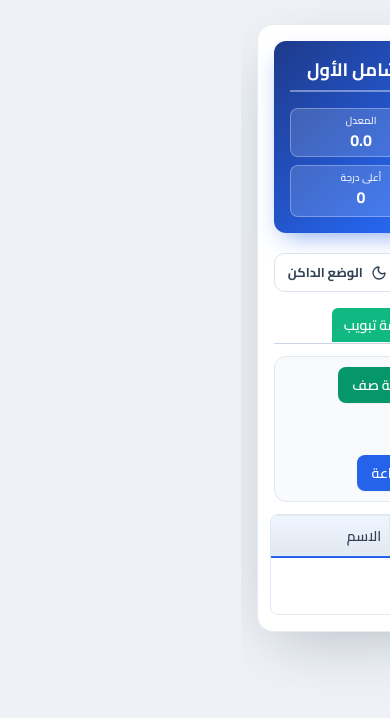
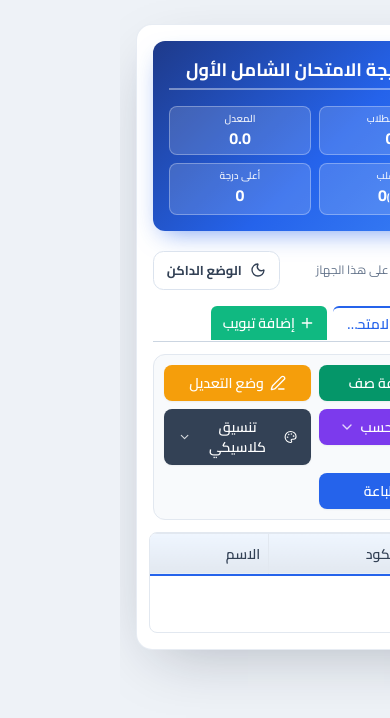
Before and after one commit to Omar-Khaled-57/simple-table, a React (Vite) app: page / in a window 390 px wide. Shown: the top 718 px of the page. Built offline with nearby package versions, Linux system fonts and the light colour scheme.

Commit message:
Wrap header title on overflow (auto-grow textarea) and balance toolbar buttons on mobile/tablet

```diff
--- a/src/App.tsx
+++ b/src/App.tsx
@@ -1,4 +1,4 @@
-import { useState, useEffect } from 'react';
+import { useState, useEffect, useRef } from 'react';
 import type { TableData, TableColumn, TableRow } from './types';
 import { generateId } from './utils/tdaim';
 import { useTdaim } from './hooks/useTdaim';
@@ -74,10 +74,24 @@ export default function App() {
     (localStorage.getItem('exam-table-style') as 'classic' | 'soft' | 'compact' | null) || 'classic'
   );
   const [showPrintModal, setShowPrintModal] = useState(false);
-  const [printJob, setPrintJob] = useState<{ title: string; tableIds: string[] } | null>(null);
+  const [printJob, setPrintJob] = useState<{ tableIds: string[] } | null>(null);
   const [tableTitleInput, setTableTitleInput] = useState(() => tables.find(t => t.id === activeTableId)?.name || '');
 
   const activeTable = tables.find(t => t.id === activeTableId);
+
+  const titleRef = useRef<HTMLTextAreaElement>(null);
+  const autoGrow = (el: HTMLTextAreaElement) => {
+    el.style.height = 'auto';
+    el.style.height = `${el.scrollHeight}px`;
+  };
+
+  useEffect(() => {
+    const el = titleRef.current;
+    if (el) {
+      el.style.height = 'auto';
+      el.style.height = `${el.scrollHeight}px`;
+    }
+  }, [tableTitleInput, activeTableId]);
 
   useEffect(() => {
     if (activeTable) {
@@ -100,7 +114,11 @@ export default function App() {
       document.title = originalTitle;
       setPrintJob(null);
     };
-    document.title = printJob.title;
+    const printNames = tables
+      .filter(table => printJob.tableIds.includes(table.id))
+      .map(table => table.name)
+      .join(' - ');
+    document.title = printNames || originalTitle;
     window.addEventListener('afterprint', finishPrint, { once: true });
     const timer = window.setTimeout(() => window.print(), 150);
     return () => {
@@ -108,7 +126,7 @@ export default function App() {
       window.removeEventListener('afterprint', finishPrint);
       document.title = originalTitle;
     };
-  }, [printJob]);
+  }, [printJob, tables]);
 
   const updateActiveTable = (updatedTable: TableData) => {
     setTables(prev => prev.map(t => t.id === activeTableId ? updatedTable : t));
@@ -156,18 +174,21 @@ export default function App() {
         <div className="app-shell bg-white dark:bg-gray-900 rounded-2xl shadow-[0_20px_60px_-20px_rgba(15,23,42,0.28)] p-4 md:p-7 relative border border-slate-200/80 dark:border-gray-800">
           {/* Title Band - matching original */}
           <div className="report-band text-white rounded-xl p-4 md:p-5 mb-5 flex flex-wrap items-center justify-between gap-4 shadow-[0_10px_26px_-10px_rgba(37,99,235,0.65)]">
-            <input
-              type="text"
+            <textarea
+              ref={titleRef}
               value={tableTitleInput}
-              onChange={(e) => setTableTitleInput(e.target.value)}
+              rows={1}
+              onChange={(e) => { setTableTitleInput(e.target.value); autoGrow(e.target); }}
               onBlur={() => renameActiveTable(tableTitleInput)}
               onKeyDown={(e) => {
-                if (e.key === 'Enter') {
+                if (e.key === 'Enter' && !e.shiftKey) {
+                  e.preventDefault();
                   e.currentTarget.blur();
                 }
               }}
-              className="report-title flex-1 text-lg md:text-xl font-bold bg-transparent border-none outline-none border-b-2 border-white/40 focus:border-white/80 pb-2 text-right"
+              className="report-title flex-1 min-w-0 w-full sm:w-auto resize-none overflow-hidden text-lg md:text-xl font-bold bg-transparent border-none outline-none border-b-2 border-white/40 focus:border-white/80 pb-2 text-right leading-snug"
               placeholder="عنوان الجدول"
+              aria-label="عنوان التقرير"
             />
             <div className="stats-grid grid grid-cols-2 sm:flex sm:flex-wrap gap-2 flex-shrink-0 w-full sm:w-auto">
               <div className="bg-white/15 border border-white/30 rounded-lg px-2 py-1 md:px-3 md:py-1.5 min-w-0 sm:min-w-[76px] md:min-w-[84px] text-center">
@@ -261,7 +282,7 @@ export default function App() {
         onClose={() => setShowPrintModal(false)}
         tables={tables}
         activeTableId={activeTableId}
-        onPrint={(title, tableIds) => setPrintJob({ title, tableIds })}
+        onPrint={(tableIds) => setPrintJob({ tableIds })}
       />
       {printJob && (
         <div className="print-batch hidden">
@@ -271,8 +292,7 @@ export default function App() {
               <section className="print-sheet" key={table.id}>
                 <header className="print-title-band">
                   <div className="print-title-copy">
-                    <h1>{printJob.title}</h1>
-                    <p>{table.name}</p>
+                    <h1>{table.name}</h1>
                   </div>
                   <div className="print-stat-list">
                     <div className="print-stat"><span>عدد الطلاب</span><strong>{printStats.count}</strong></div>
--- a/src/components/TableEditor.tsx
+++ b/src/components/TableEditor.tsx
@@ -15,7 +15,7 @@ interface TableEditorProps {
 
 export default function TableEditor({ table, editMode, tableStyle, onUpdate, onToggleEditMode, onPrint, onTableStyleChange }: TableEditorProps) {
   const imageInputRef = useRef<HTMLInputElement>(null);
-  const resizeRef = useRef<{ colIndex: number; startX: number; startWidth: number; rtl?: boolean } | null>(null);
+  const resizeRef = useRef<{ colIndex: number; startX: number; startWidth: number; rtl: boolean } | null>(null);
   const [sortKey, setSortKey] = useState<'name' | 'grade'>('grade');
   const [sortDirection, setSortDirection] = useState<'asc' | 'desc' | null>(null);
   const [sortMenuOpen, setSortMenuOpen] = useState(false);
@@ -186,13 +186,14 @@ export default function TableEditor({ table, editMode, tableStyle, onUpdate, onT
     if (!editMode) return;
     e.preventDefault();
     e.stopPropagation();
-    const th = (e.currentTarget as HTMLElement).closest('th');
+    const handle = e.currentTarget as HTMLElement;
+    const th = handle.closest('th');
     const startWidth = table.columns[colIndex].width || th?.offsetWidth || 150;
-    const rtl = document.documentElement.dir === 'rtl' || document.dir === 'rtl';
+    const rtl = getComputedStyle(handle).direction === 'rtl';
     resizeRef.current = { colIndex, startX: e.clientX, startWidth, rtl };
     document.body.style.cursor = 'col-resize';
     document.body.style.userSelect = 'none';
-    (e.currentTarget as HTMLElement).setPointerCapture?.(e.pointerId);
+    handle.setPointerCapture?.(e.pointerId);
     window.addEventListener('pointermove', onResizeMove);
     window.addEventListener('pointerup', stopResize);
     window.addEventListener('pointercancel', stopResize);
@@ -201,8 +202,7 @@ export default function TableEditor({ table, editMode, tableStyle, onUpdate, onT
   const onResizeMove = (e: PointerEvent) => {
     const state = resizeRef.current;
     if (!state) return;
-    const rtl = state.rtl ?? (document.documentElement.dir === 'rtl');
-    const delta = rtl ? (state.startX - e.clientX) : (e.clientX - state.startX);
+    const delta = state.rtl ? (state.startX - e.clientX) : (e.clientX - state.startX);
     const newWidth = Math.max(50, Math.round(state.startWidth + delta));
     const newCols = table.columns.map((col, i) => i === state.colIndex ? { ...col, width: newWidth } : col);
     onUpdate({ ...table, columns: newCols });
@@ -253,63 +253,39 @@ export default function TableEditor({ table, editMode, tableStyle, onUpdate, onT
 
   return (
     <div className="w-full">
-      <div className={`table-control-strip mb-3 flex flex-wrap items-center gap-2 p-2.5 rounded-xl border transition-colors ${editMode ? 'bg-blue-50 border-blue-200 dark:bg-blue-950/40 dark:border-blue-900' : 'bg-slate-50 dark:bg-gray-800 border-slate-200 dark:border-gray-700'}`}>
+      <div className={`table-control-strip mb-3 grid grid-cols-2 gap-2 sm:grid-cols-3 lg:flex lg:flex-wrap lg:items-center p-2.5 rounded-xl border transition-colors ${editMode ? 'bg-blue-50 border-blue-200 dark:bg-blue-950/40 dark:border-blue-900' : 'bg-slate-50 dark:bg-gray-800 border-slate-200 dark:border-gray-700'}`}>
+          <button
+            onClick={addRow}
+            className="w-full lg:w-auto justify-center px-3.5 py-2 bg-emerald-600 text-white rounded-lg text-sm font-semibold flex items-center gap-1.5 hover:bg-emerald-700 shadow-sm transition-colors"
+          >
+            <Plus className="w-4 h-4" />
+            إضافة صف
+          </button>
           {onToggleEditMode && (
             <button
               onClick={onToggleEditMode}
-              className={`px-3.5 py-2 rounded-lg text-sm font-semibold flex items-center gap-1.5 shadow-sm transition-colors ${editMode ? 'bg-orange-600 text-white hover:bg-orange-700' : 'bg-amber-500 text-white hover:bg-amber-600'}`}
+              className={`w-full lg:w-auto justify-center px-3.5 py-2 rounded-lg text-sm font-semibold flex items-center gap-1.5 shadow-sm transition-colors ${editMode ? 'bg-orange-600 text-white hover:bg-orange-700' : 'bg-amber-500 text-white hover:bg-amber-600'}`}
               aria-pressed={editMode}
             >
               <Edit3 className="w-4 h-4" /> {editMode ? 'إنهاء التعديل' : 'وضع التعديل'}
             </button>
           )}
-          <button
-            onClick={addRow}
-            className="px-3.5 py-2 bg-emerald-600 text-white rounded-lg text-sm font-semibold flex items-center gap-1.5 hover:bg-emerald-700 shadow-sm transition-colors"
-          >
-            <Plus className="w-4 h-4" />
-            إضافة صف
-          </button>
-          {editMode && <>
+          {editMode && (
           <button
             onClick={addColumn}
-            className="px-3.5 py-2 bg-blue-600 text-white rounded-lg text-sm font-semibold flex items-center gap-1.5 hover:bg-blue-700 shadow-sm transition-colors"
+            className="w-full lg:w-auto justify-center px-3.5 py-2 bg-blue-600 text-white rounded-lg text-sm font-semibold flex items-center gap-1.5 hover:bg-blue-700 shadow-sm transition-colors"
           >
             <Plus className="w-4 h-4" />
             إضافة عمود
           </button>
-          <span className="text-xs text-amber-700 dark:text-amber-300 self-center">وضع التعديل نشط</span>
-          </>}
-          {onTableStyleChange && (
-            <div className="relative">
-              <button
-                onClick={() => setStyleMenuOpen(open => !open)}
-                aria-haspopup="menu"
-                aria-expanded={styleMenuOpen}
-                className="px-3.5 py-2 bg-slate-700 text-white rounded-lg text-sm font-semibold flex items-center gap-1.5 hover:bg-slate-800 shadow-sm transition-colors dark:bg-slate-600 dark:hover:bg-slate-500"
-              >
-                <Palette className="w-4 h-4" /> تنسيق {tableStyle === 'classic' ? 'كلاسيكي' : tableStyle === 'soft' ? 'ناعم' : 'مضغوط'}
-                <ChevronDown className="w-4 h-4 opacity-80" />
-              </button>
-              {styleMenuOpen && (
-                <div className="style-menu absolute right-0 top-full z-30 mt-2 w-48 rounded-xl border border-slate-200 bg-white p-1.5 shadow-xl dark:border-gray-700 dark:bg-gray-800" role="menu" aria-label="تنسيق الجدول">
-                  {(['classic', 'soft', 'compact'] as const).map(style => (
-                    <button key={style} type="button" role="menuitemradio" aria-checked={tableStyle === style} onClick={() => { onTableStyleChange(style); setStyleMenuOpen(false); }} className="style-menu-item" dir="rtl">
-                      <span>{style === 'classic' ? 'كلاسيكي' : style === 'soft' ? 'ناعم' : 'مضغوط'}</span>
-                      {tableStyle === style && <Check className="w-4 h-4" />}
-                    </button>
-                  ))}
-                </div>
-              )}
-            </div>
           )}
-          <div className="relative">
+          <div className="relative w-full lg:w-auto">
             <button
               onClick={() => setSortMenuOpen(open => !open)}
               onDoubleClick={() => sortRows(sortKey)}
               aria-haspopup="menu"
               aria-expanded={sortMenuOpen}
-              className="px-3.5 py-2 bg-violet-600 text-white rounded-lg text-sm font-semibold flex items-center gap-1.5 hover:bg-violet-700 disabled:opacity-50 disabled:cursor-not-allowed shadow-sm transition-colors"
+              className="w-full lg:w-auto justify-center px-3.5 py-2 bg-violet-600 text-white rounded-lg text-sm font-semibold flex items-center gap-1.5 hover:bg-violet-700 disabled:opacity-50 disabled:cursor-not-allowed shadow-sm transition-colors"
               title="خيارات الترتيب"
             >
               {sortDirection === 'asc' ? <ArrowUpWideNarrow className="w-4 h-4" /> : <ArrowDownWideNarrow className="w-4 h-4" />}
@@ -329,10 +305,36 @@ export default function TableEditor({ table, editMode, tableStyle, onUpdate, onT
               </div>
             )}
           </div>
+          {onTableStyleChange && (
+            <div className="relative w-full lg:w-auto">
+              <button
+                onClick={() => setStyleMenuOpen(open => !open)}
+                aria-haspopup="menu"
+                aria-expanded={styleMenuOpen}
+                className="w-full lg:w-auto justify-center px-3.5 py-2 bg-slate-700 text-white rounded-lg text-sm font-semibold flex items-center gap-1.5 hover:bg-slate-800 shadow-sm transition-colors dark:bg-slate-600 dark:hover:bg-slate-500"
+              >
+                <Palette className="w-4 h-4" /> تنسيق {tableStyle === 'classic' ? 'كلاسيكي' : tableStyle === 'soft' ? 'ناعم' : 'مضغوط'}
+                <ChevronDown className="w-4 h-4 opacity-80" />
+              </button>
+              {styleMenuOpen && (
+                <div className="style-menu absolute right-0 top-full z-30 mt-2 w-48 rounded-xl border border-slate-200 bg-white p-1.5 shadow-xl dark:border-gray-700 dark:bg-gray-800" role="menu" aria-label="تنسيق الجدول">
+                  {(['classic', 'soft', 'compact'] as const).map(style => (
+                    <button key={style} type="button" role="menuitemradio" aria-checked={tableStyle === style} onClick={() => { onTableStyleChange(style); setStyleMenuOpen(false); }} className="style-menu-item" dir="rtl">
+                      <span>{style === 'classic' ? 'كلاسيكي' : style === 'soft' ? 'ناعم' : 'مضغوط'}</span>
+                      {tableStyle === style && <Check className="w-4 h-4" />}
+                    </button>
+                  ))}
+                </div>
+              )}
+            </div>
+          )}
           {onPrint && (
-            <button onClick={onPrint} className="px-3.5 py-2 bg-blue-600 text-white rounded-lg text-sm font-semibold flex items-center gap-1.5 hover:bg-blue-700 shadow-sm transition-colors">
+            <button onClick={onPrint} className="w-full lg:w-auto justify-center px-3.5 py-2 bg-blue-600 text-white rounded-lg text-sm font-semibold flex items-center gap-1.5 hover:bg-blue-700 shadow-sm transition-colors">
               <Printer className="w-4 h-4" /> طباعة
             </button>
+          )}
+          {editMode && (
+            <span className="col-span-2 sm:col-span-3 lg:col-span-1 py-1 text-center text-xs text-amber-700 dark:text-amber-300 self-center">وضع التعديل نشط</span>
           )}
       </div>
       <input
--- a/src/index.css
+++ b/src/index.css
@@ -173,8 +173,7 @@
     .print-page-break { height: 0; break-after: page; }
     .print-title-band { display: flex !important; align-items: center; justify-content: space-between; gap: 10pt; width: 100%; margin: 0 0 9pt; padding: 7pt 10pt; border-radius: 6pt; color: #fff !important; background: linear-gradient(135deg,#1e3a8a 0%,#2563eb 55%,#3b82f6 100%) !important; box-shadow: none !important; break-inside: avoid; }
     .print-title-copy { flex: 1 1 auto; min-width: 0; }
-    .print-title-copy h1 { margin: 0; padding: 0 0 5pt; color: #fff !important; border-bottom: 1.5pt solid rgba(255,255,255,.45); font-size: 15pt; font-weight: 700; line-height: 1.4; text-align: right; }
-    .print-title-copy p { margin: 3pt 0 0; color: rgba(255,255,255,.86) !important; font-size: 8pt; }
+    .print-title-copy h1 { margin: 0; padding: 0; color: #fff !important; font-size: 17pt; font-weight: 700; line-height: 1.4; text-align: right; }
     .print-stat-list { display: flex; flex: 0 0 auto; gap: 5pt; }
     .print-stat { min-width: 48pt; padding: 3pt 5pt; border: .5pt solid rgba(255,255,255,.35); border-radius: 5pt; background: rgba(255,255,255,.16) !important; text-align: center; }
     .print-stat span { display: block; color: #fff !important; font-size: 7pt; font-weight: 600; }
```
Also changed, not shown: src/components/PrintModal.tsx (+2 -14 lines).
